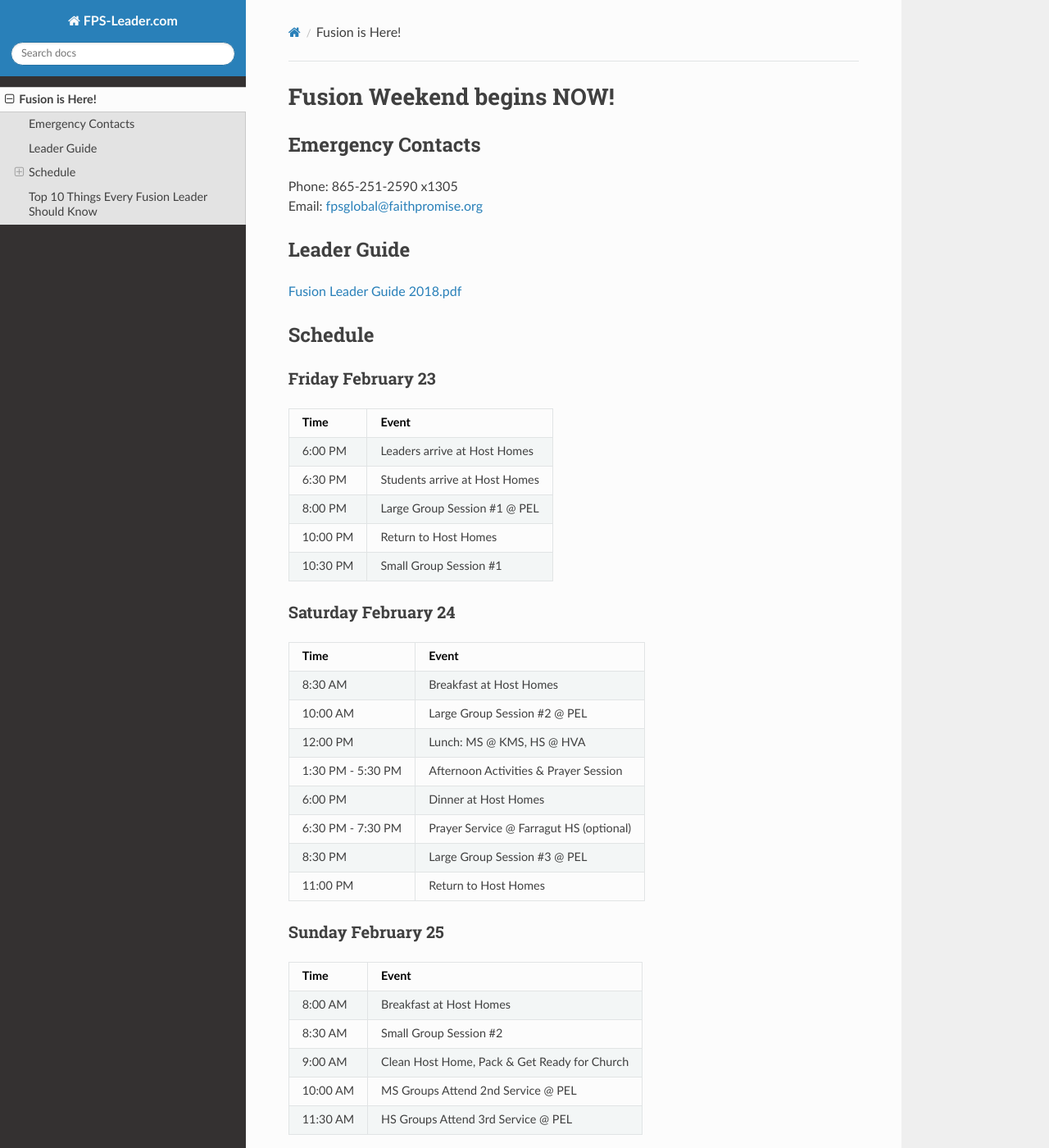
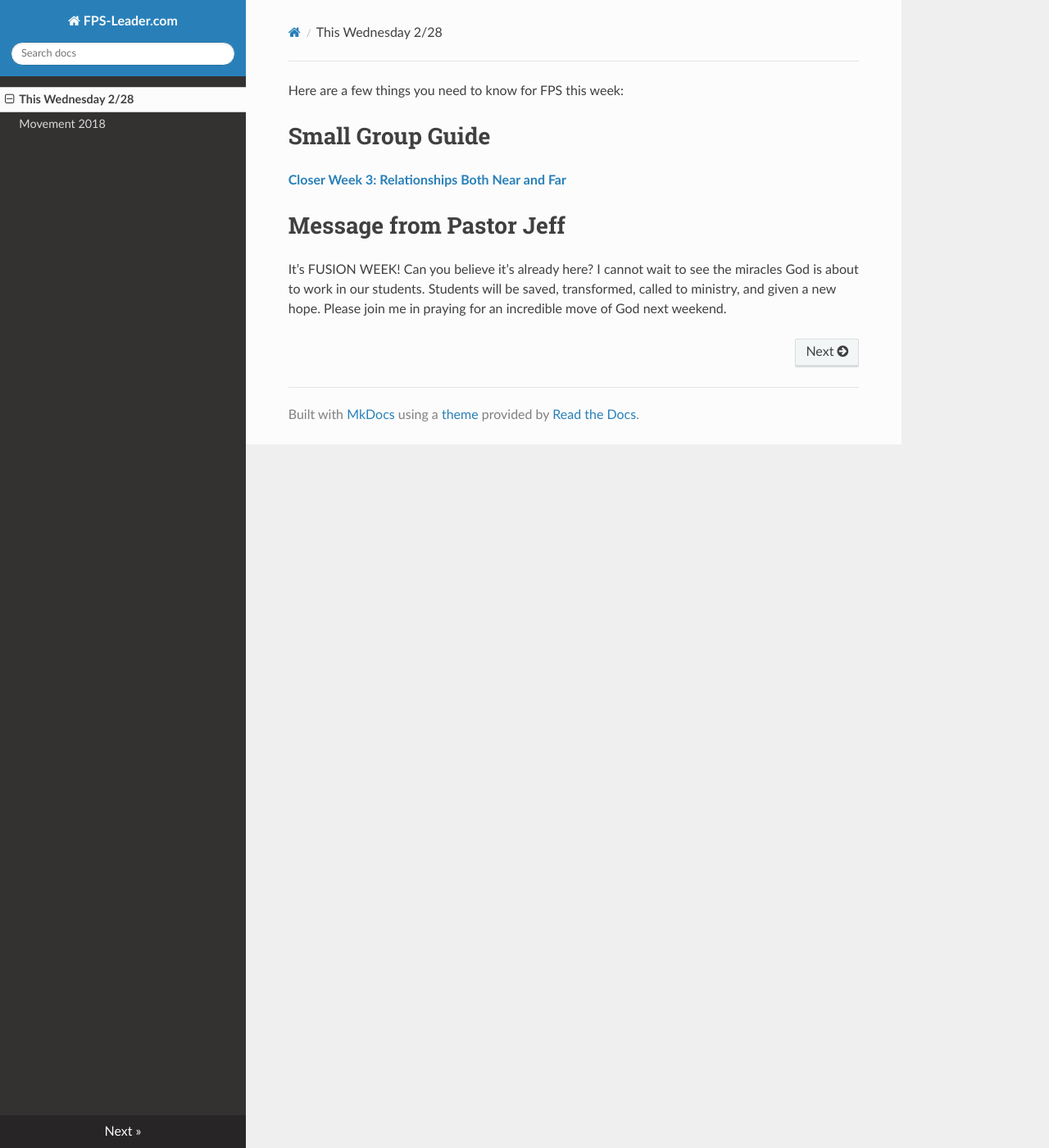
Before and after one commit to GJasonAnderson/fps-leader, an MkDocs documentation site: the page built from docs/index.md, in a window 1280 px wide and 1400 px high. Shown: the whole window at 82% size. Built offline with MkDocs 1.6.1, drawn with Linux system fonts in a browser that asks for light colours; nearby versions of some CDN libraries; old or Windows-style settings are respelled for this version of MkDocs; some of the changed text lies outside the part shown.

Commit message:
begin weekly update for 2/28

```diff
--- a/docs/index.md
+++ b/docs/index.md
@@ -1,117 +1,7 @@
-#Fusion Weekend begins <span id="MyTimer"></span>
+Here are a few things you need to know for FPS this week:
 
-## Emergency Contacts
-Phone: 865-251-2590 x1305
-Email: [ fpsglobal@faithpromise.org ]( mailto:fpsglobal@faithpromise.org )
+# Small Group Guide
+**[ Closer Week 3: Relationships Both Near and Far ]( group-guides/Closer Week 3.pdf )**
 
-## Leader Guide
-[ Fusion Leader Guide 2018.pdf ]( fusion\Fusion Leader Guide 2018.pdf )
-
-## Schedule
-
-### Friday February 23
-
-| Time     | Event                         |
-| -------- | ----------------------------- |
-| 6:00 PM  | Leaders arrive at Host Homes  |
-| 6:30 PM  | Students arrive at Host Homes |
-| 8:00 PM  | Large Group Session #1 @ PEL  |
-| 10:00 PM | Return to Host Homes          |
-| 10:30 PM | Small Group Session #1        |
-
-### Saturday February 24
-
-| Time              | Event                                   |
-| ----------------- | --------------------------------------- |
-| 8:30 AM           | Breakfast at Host Homes                 |
-| 10:00 AM          | Large Group Session #2 @ PEL            |
-| 12:00 PM          | Lunch: MS @ KMS, HS @ HVA               |
-| 1:30 PM - 5:30 PM | Afternoon Activities & Prayer Session   |
-| 6:00 PM           | Dinner at Host Homes                    |
-| 6:30 PM - 7:30 PM | Prayer Service @ Farragut HS (optional) |
-| 8:30 PM           | Large Group Session #3 @ PEL            |
-| 11:00 PM          | Return to Host Homes                    |
-
-### Sunday February 25
-
-| Time     | Event                                        |
-| -------- | -------------------------------------------- |
-| 8:00 AM  | Breakfast at Host Homes                      |
-| 8:30 AM  | Small Group Session #2                       |
-| 9:00 AM  | Clean Host Home, Pack & Get Ready for Church |
-| 10:00 AM | MS Groups Attend 2nd Service @ PEL           |
-| 11:30 AM | HS Groups Attend 3rd Service @ PEL           |
-
-## Top 10 Things Every Fusion Leader Should Know
-
-1. **Friday night Pastor Zac will be speaking an giving an invitation for salvation.** We will need **ALL Leaders** to head back to the lobby hallway when Zac calls for us. **Staff will be waiting on you with counseling books** that will guide you through leading students to the Lord. **Please be ready** for this so that we can love on students well in the moment.
-2. **Many students will decide to take the step of Baptism** this weekend. Leaders, please talk to your students about this, especially with those who will give their life to Christ during Fusion. Please make sure they understand what baptism is for and **make sure we have parent permission** to baptize them this weekend during Sunday service. Once you have this and a student is ready, <font color=red>**please email their name to**</font> [ TaylorH@faithpromise.org ]( mailto:TaylorH@faithpromise.org ).
-3. Every student **MUST have a seatbelt** when being transported.
-4. **We want to love on our host home providers** and thank them well. Please talk to students about honoring these incredible people. Also, please have your group **leave a thank you card** at the end of the weekend. **Faith Promise cards will be available** at the info desk Friday and Saturday.
-5. When students arrive at the host home tomorrow, **please have parents sign them in on the sign in sheet. <font color=red>Do not leave until all students on your list are accounted for.**</font>
-6. **Parents will turn their Time Out cards in to you at drop off** if their child needs to leave at any point during the weekend. Leaders, please keep these and make sure to **check the ID of the person who picks them up** and make sure it matches the name on the time out card.
-7. **Parents will also drop off medications** for the students with you. Please make sure these get administered and are **stored in a safe place** where students cannot get to them.
-8. We will have a **Leader Lounge with snacks and drinks** just for you in the fishbowl all weekend. Please stop by and catch your breath from time to time and know <font color=red>**we love you!**</font>
-9. **Some host homes will have staff visitors on Friday and Saturday night.** We will try not to stay too long, but will show up at as many host homes as we can to love on the kids.
-10. **Pastor Chris is preaching Saturday night, so be prepared for anything.** We don’t know what the Lord will lay on his heart, but let’s be ready to answer the call!
-
-<script>
-// Set the date we're counting down to
-var countDownDate = new Date("Feb 23, 2018 18:00:00").getTime();
-
-// Update the count down every 1 second
-var x = setInterval(function() {
-
-    // Get todays date and time
-    var now = new Date().getTime();
-
-    // Find the distance between now an the count down date
-    var distance = countDownDate - now;
-
-    // Time calculations for days, hours, minutes and seconds
-    var days = Math.floor(distance / (1000 * 60 * 60 * 24));
-    var hours = Math.floor((distance % (1000 * 60 * 60 * 24)) / (1000 * 60 * 60));
-    var minutes = Math.floor((distance % (1000 * 60 * 60)) / (1000 * 60));
-    var seconds = Math.floor((distance % (1000 * 60)) / 1000);
-
-    // Output the result in an element with id="MyTimer"
-    document.getElementById("MyTimer").innerHTML = "in " + days + " days " + hours + " hours "
-    + minutes + " min " + seconds + " sec ";
-
-    // If the count down is over, write some text
-    if (distance < 0) {
-        clearInterval(x);
-        document.getElementById("MyTimer").innerHTML = "NOW!";
-    }
-}, 1000);
-</script>
-
-<style>
-#MyToggleDiv {
-	background-color: lightgray;
-	border: none;
-	border-radius: 12px;
-	padding: 10px 10px;
-}
-#MyButton {
-    background-color: #555555;
-    border: none;
-	border-radius: 12px;
-    color: white;
-    padding: 10px 10px;
-    text-align: center;
-    text-decoration: none;
-    display: inline-block;
-}
-</style>
-
-<script>
-function myFunction() {
-    var x = document.getElementById("MyToggleDiv");
-    if (x.style.display === "none") {
-        x.style.display = "block";
-    } else {
-        x.style.display = "none";
-    }
-}
-</script>
+# Message from Pastor Jeff
+It’s FUSION WEEK! Can you believe it’s already here? I cannot wait to see the miracles God is about to work in our students. Students will be saved, transformed, called to ministry, and given a new hope. Please join me in praying for an incredible move of God next weekend.
--- a/mkdocs.yml
+++ b/mkdocs.yml
@@ -1,5 +1,6 @@
 site_name: FPS-Leader.com
 site_url: https://fps-leader.com
 pages:
-    - Fusion is Here!: index.md
+    - This Wednesday 2/28: index.md
+    - Movement 2018: movement.md
 theme: readthedocs
```
Also changed, not shown: docs/movement.md (+1 -1 lines), 7 other files.
